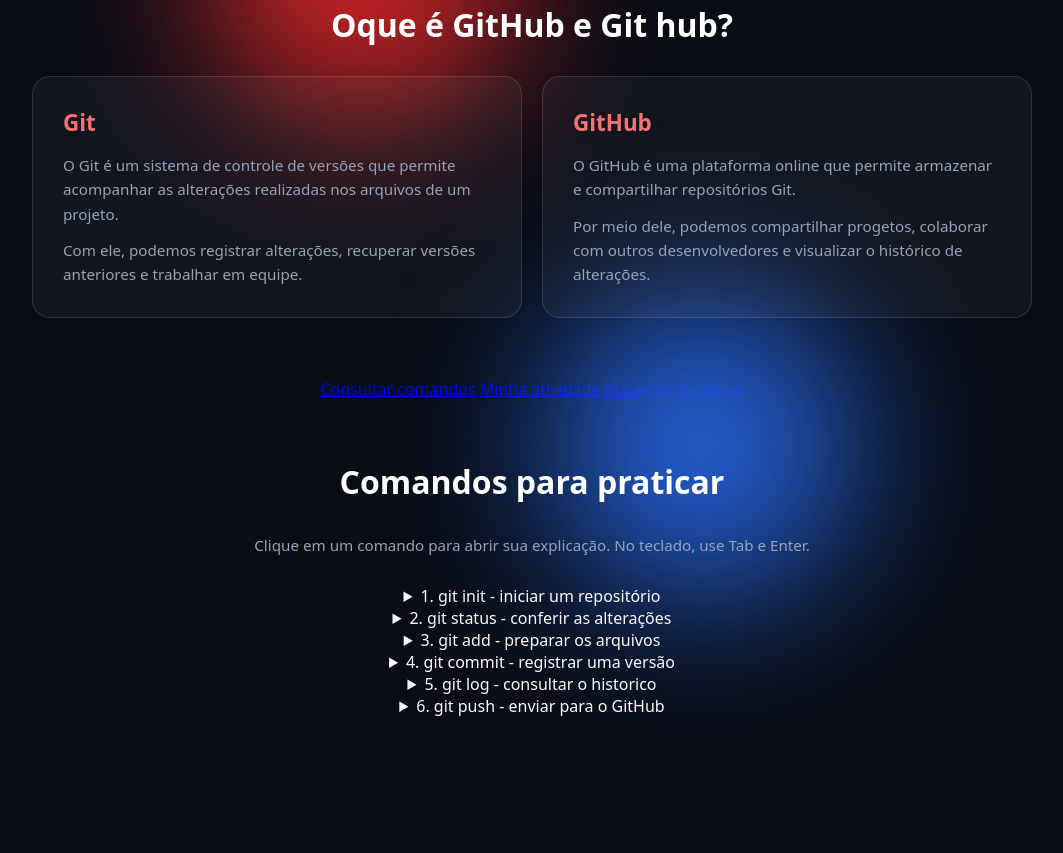
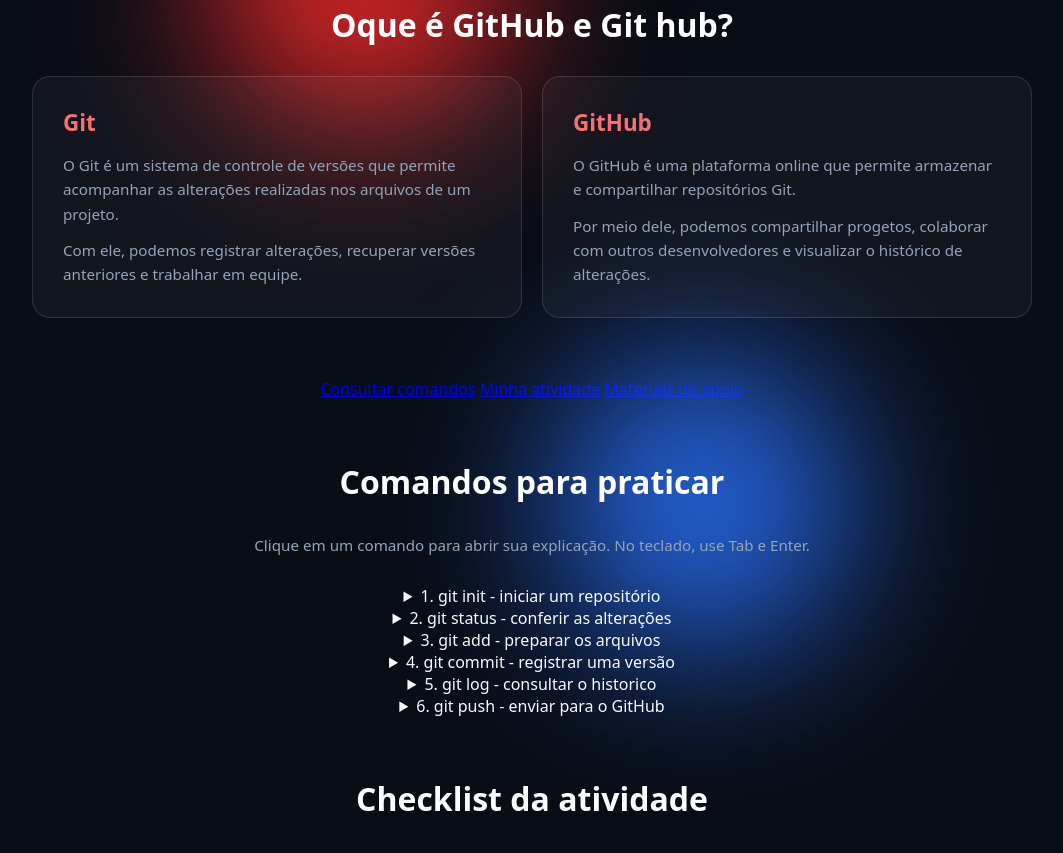
Before and after one commit to alissonlezo/aula-git, a plain HTML site: page index.html in a window 1280 px wide. Shown: the part 449-1302 px from the top of the page, without its empty margins (108-1171 px from the left). Drawn offline with Linux system fonts and the light colour scheme.

Commit message:
nele um h2

```diff
--- a/index.html
+++ b/index.html
@@ -106,7 +106,7 @@
     </section>
 
     <section class="conteudo estudo" id="atividade">
-
+        <h2>Checklist da atividade </h2>
     </section>
 </body>
 </html>
```
